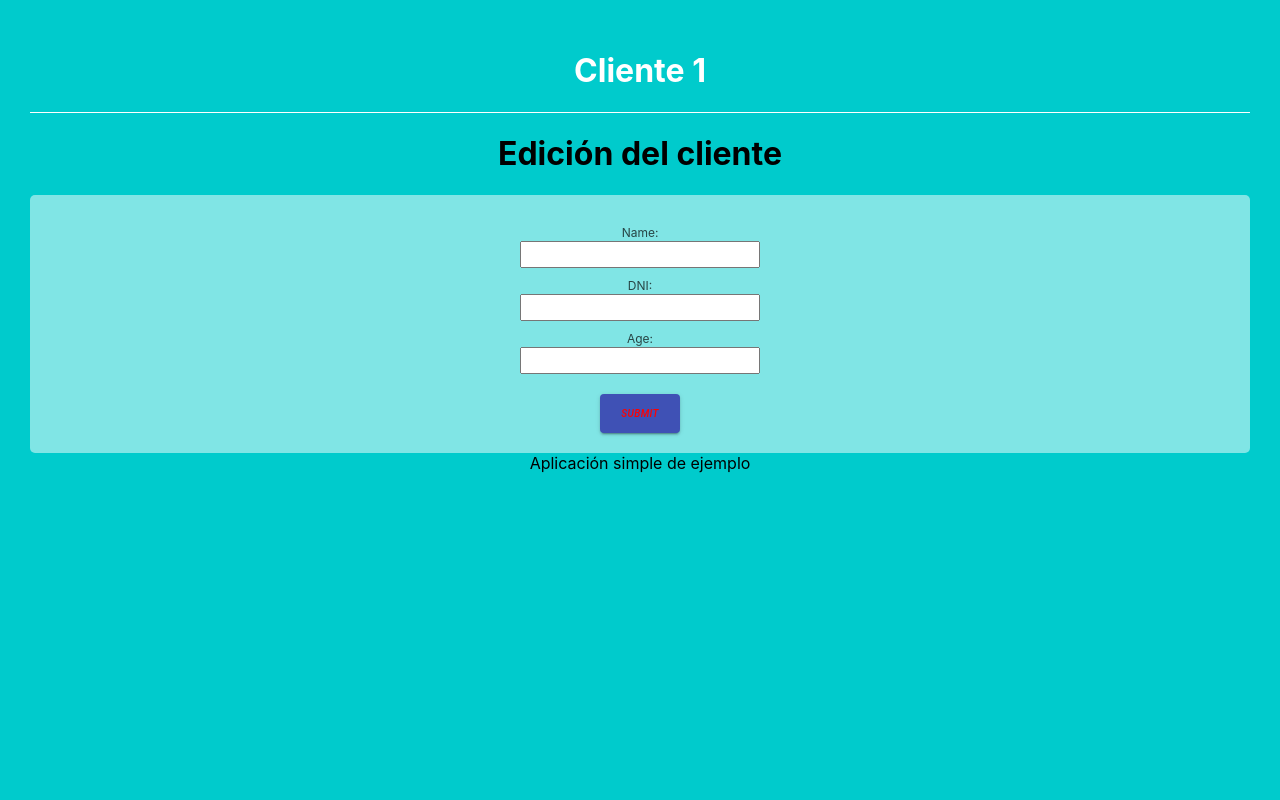
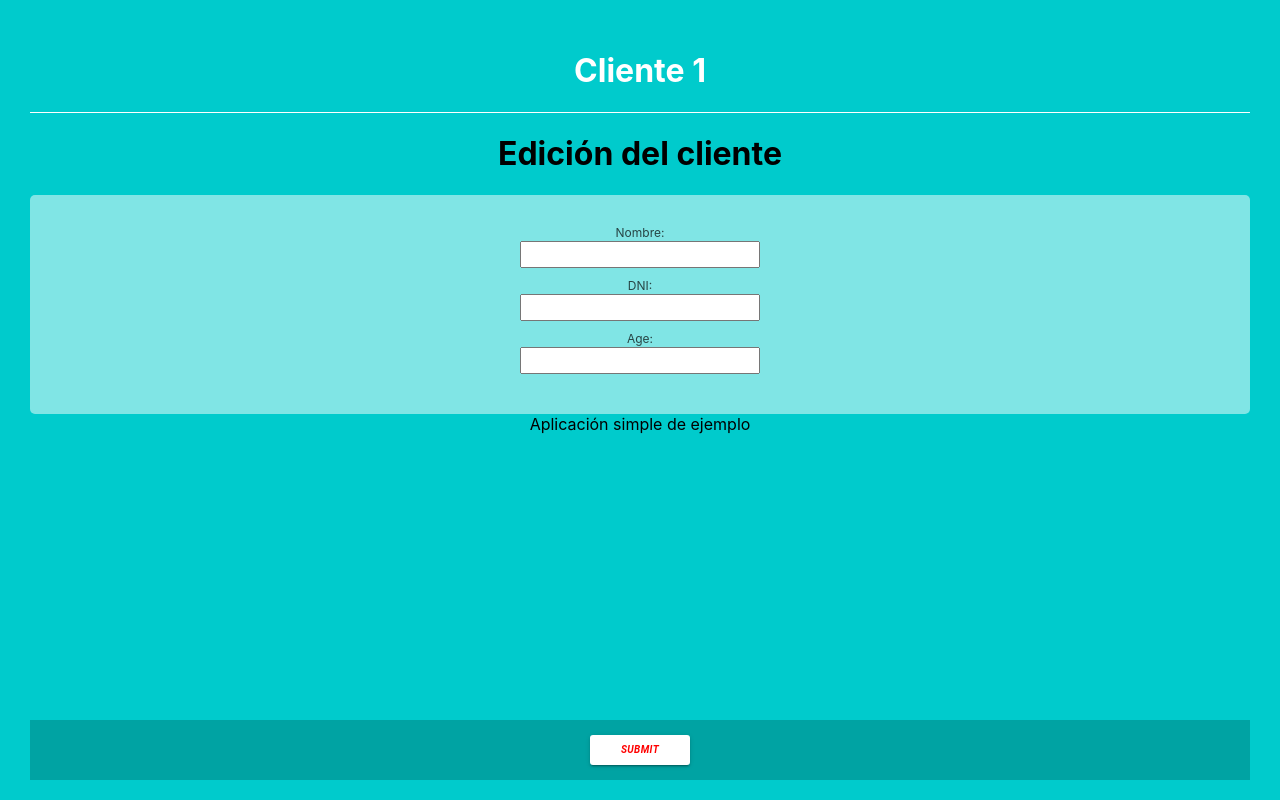
Before and after one commit to davidbejarcaceres/React-Redux-Router-Customers, a React (Create React App) app: page /customers/1/edit in a window 1280 px wide. Built offline with nearby package versions, Linux system fonts and the light colour scheme.

Commit message:
Lecture 196, component wrapper, fixes container
Fixes container CustomerData props and CustomerEdit props passing a wrapper to the last one to create inintialValues to the Form.

```diff
--- a/src/components/CustomerData.js
+++ b/src/components/CustomerData.js
@@ -1,5 +1,6 @@
 import React from 'react'
 import PropTypes from 'prop-types'
+import { connect } from 'react-redux'
 
 const CustomerData = ({ name, dni, age }) => {
     return (
@@ -9,7 +10,6 @@ const CustomerData = ({ name, dni, age }) => {
                 <div><strong>Name: </strong> <i>{name}</i></div>
                 <div><strong>DNI: </strong> <i>{dni}</i></div>
                 <div><strong>Age</strong> <i>{age}</i></div>
-
             </div>
         </div>
     )
--- a/src/components/CustomerEdit.js
+++ b/src/components/CustomerEdit.js
@@ -2,29 +2,62 @@ import React from 'react'
 import PropTypes from 'prop-types'
 import { reduxForm, Field } from "redux-form"
 import Button from '@material-ui/core/Button';
+import { connect } from 'react-redux';
+import { setPropsAsInitial } from "../helpers/setPropsAsInivial";
+import CustomersActions from './CustomersActions';
 
 
-const CustomerEdit = ({ name, dni, age }) => {
+
+const MyField = ({ input, meta, label, name }) => (
+    <div>
+        <label htmlFor={name}>{label}</label>
+        <input {...input} type="text" />
+        {
+            meta.touched && meta.error && <span>{meta.error}</span>
+        }
+
+    </div>
+)
+
+// const isRequired = value => (!value && "Este campo es requerido"
+// )
+const isNumber = value => (
+    isNaN(Number(value)) && "El campo debe ser un número"
+)
+
+// Validates globaly the fields of the form
+const validate = values => {
+    const error = {};
+
+    if (!values.name) {
+        error.name = "El campo nombre es requerido";
+
+    }
+
+    if (!values.dni) {
+        error.dni = "El Dni es un campo obligatorio";
+    }
+
+    return error;
+};
+
+
+
+const CustomerEdit = ({ name, dni, age, handleSubmit, submitting }) => {
     return (
         <div>
             <h1>Edición del cliente</h1>
-            <form action="">
-                <div>
-                    <label htmlFor="name">Name: </label>
-                    <Field name="name" component="input" type="text"></Field>
-                </div>
-                <div>
-                    <label htmlFor="dni">DNI: </label>
-                    <Field name="dni" component="input" type="text"></Field>
-                </div>
-                <div>
-                    <label htmlFor="age">Age: </label>
-                    <Field name="age" component="input" type="text"></Field>
-                </div>
+            <form onSubmit={handleSubmit}>
+                <Field name="name" component={MyField} label="Nombre:" type="text"></Field>
+                <Field name="dni" component={MyField} label="DNI:" type="text"></Field>
+                <Field name="age" component={MyField} label="Age:" validate={[isNumber]} type="number"></Field>
                 <br></br>
-                <Button type="submit" variant="contained" color="primary">
-                    Submit
-                </Button>
+                <CustomersActions>
+                    <Button type="submit" disabled={submitting} variant="contained" color="primary">
+                        Submit
+                    </Button>
+                </CustomersActions>
+
             </form>
 
         </div>
@@ -37,4 +70,10 @@ CustomerEdit.propTypes = {
     age: PropTypes.string.isRequired,
 }
 
-export default reduxForm({ form: "CustomerEdit" })(CustomerEdit)
+const CustomerEditForm = reduxForm(
+    {
+        form: 'CustomerEdit',
+        validate
+    })(CustomerEdit);
+
+export default setPropsAsInitial(CustomerEditForm)
--- a/src/components/CustomersActions.js
+++ b/src/components/CustomersActions.js
@@ -4,7 +4,7 @@ import PropTypes from 'prop-types'
 const CustomersActions = ({ children }) => {
     return (
         <div>
-            <div className="customerrs-actions">
+            <div className="customers-actions">
                 <div>{children}</div>
             </div>
         </div>
--- a/src/containers/CustomerContainer.js
+++ b/src/containers/CustomerContainer.js
@@ -10,11 +10,17 @@ import CustomerEdit from "../components/CustomerEdit"
 {/* <p>Datos de cliente {props.customer.name}</p> */ }
 
 const CustomerContainer = props => {
+
+    const handleSubmit = values => {
+        console.log(values);
+    }
+
+
     const renderBody = () => (
         <Route path="/customers/:dni/edit" children={
             ({ match }) => {
                 const ComponentController = match ? CustomerEdit : CustomerData
-                return <ComponentController initialValues={props.customer} />
+                return <ComponentController {...props.customer} onSubmit={handleSubmit} />
             }
         } ></Route >
     )
--- a/src/store/sagas.js
+++ b/src/store/sagas.js
@@ -10,7 +10,7 @@ function sleep(ms) {
 }
 
 async function downloadCustomers() {
-    await sleep(2000)
+    await sleep(1000)
     return await apiGet(urlCustomers)
 }
 
```
